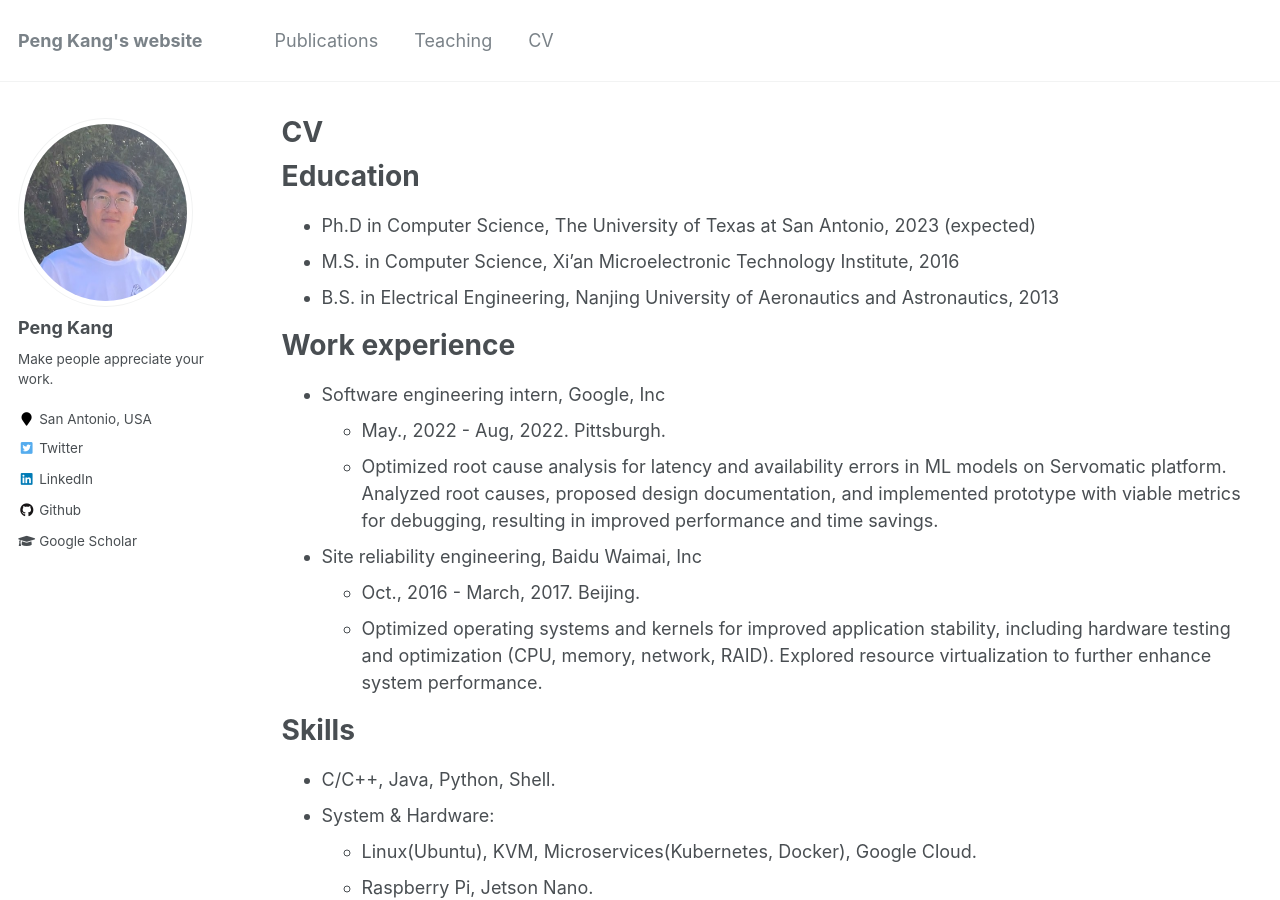
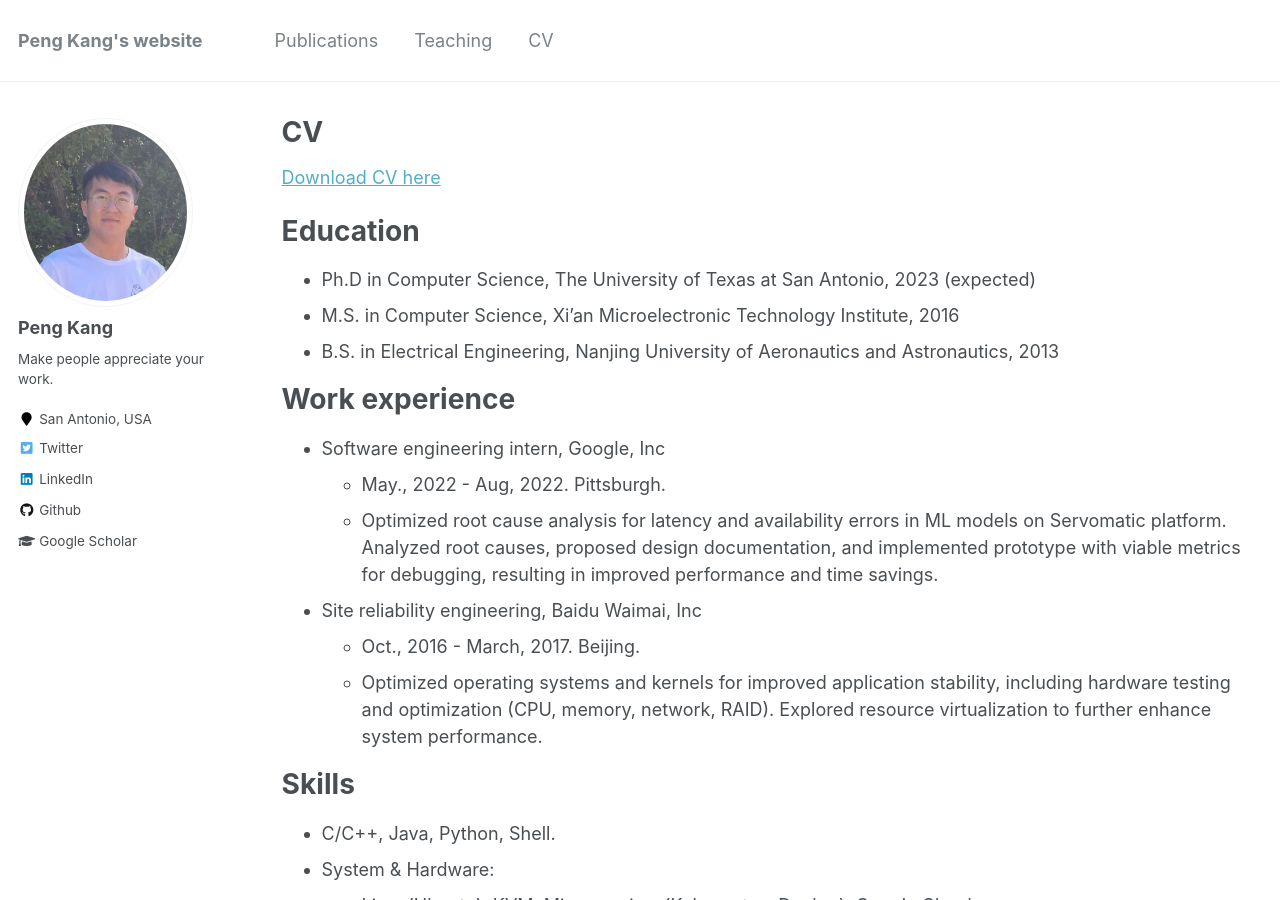
Before and after one commit to pengkang12/pengkang12.github.io, a Jekyll site: the page built from _pages/cv.md, in a window 1280 px wide and 900 px high. Built offline with Jekyll 4.4.1, drawn with Linux system fonts in a browser that asks for light colours.

Commit message:
update cv

```diff
--- a/_pages/cv.md
+++ b/_pages/cv.md
@@ -8,6 +8,8 @@ redirect_from:
 ---
 
 {% include base_path %}
+
+[Download CV here](http://tutu-kang.github.io/files/CV_PK.pdf)
 
 Education
 ======
```
Also changed, not shown: 4 other files.
